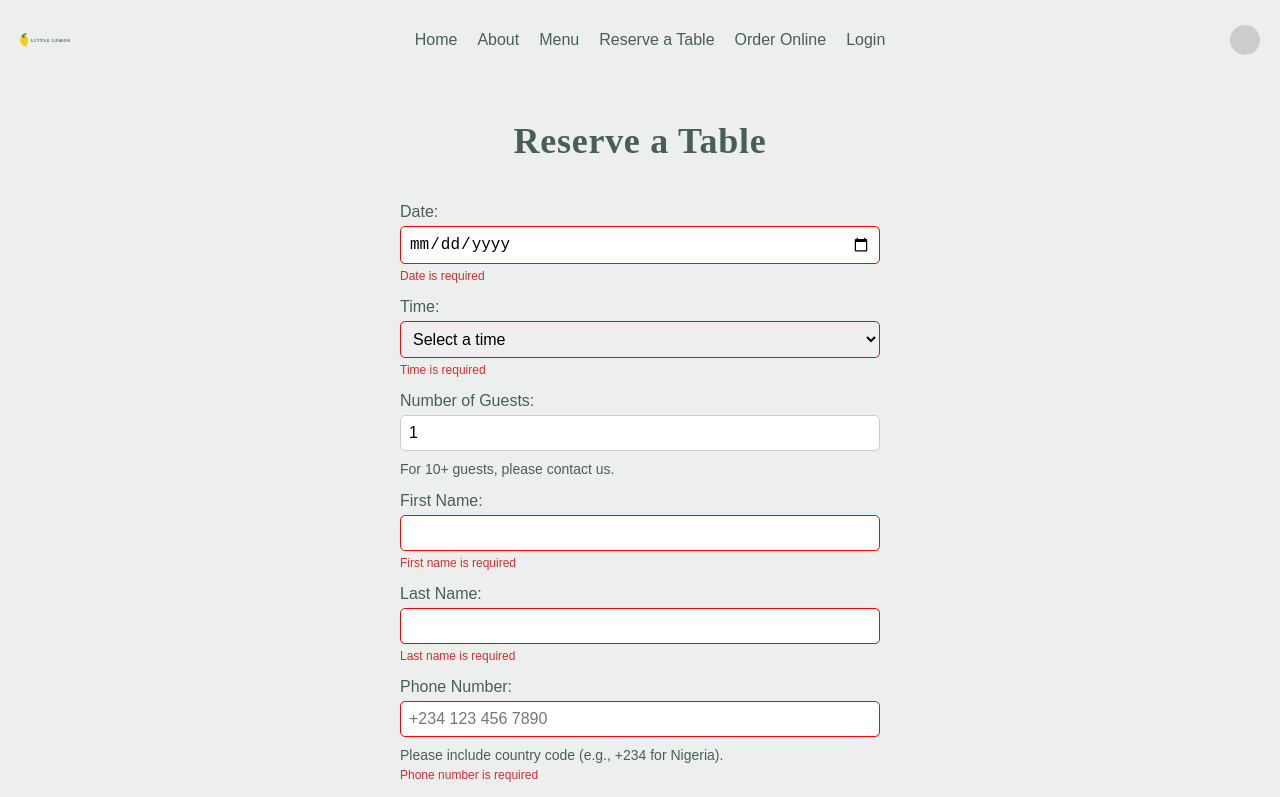
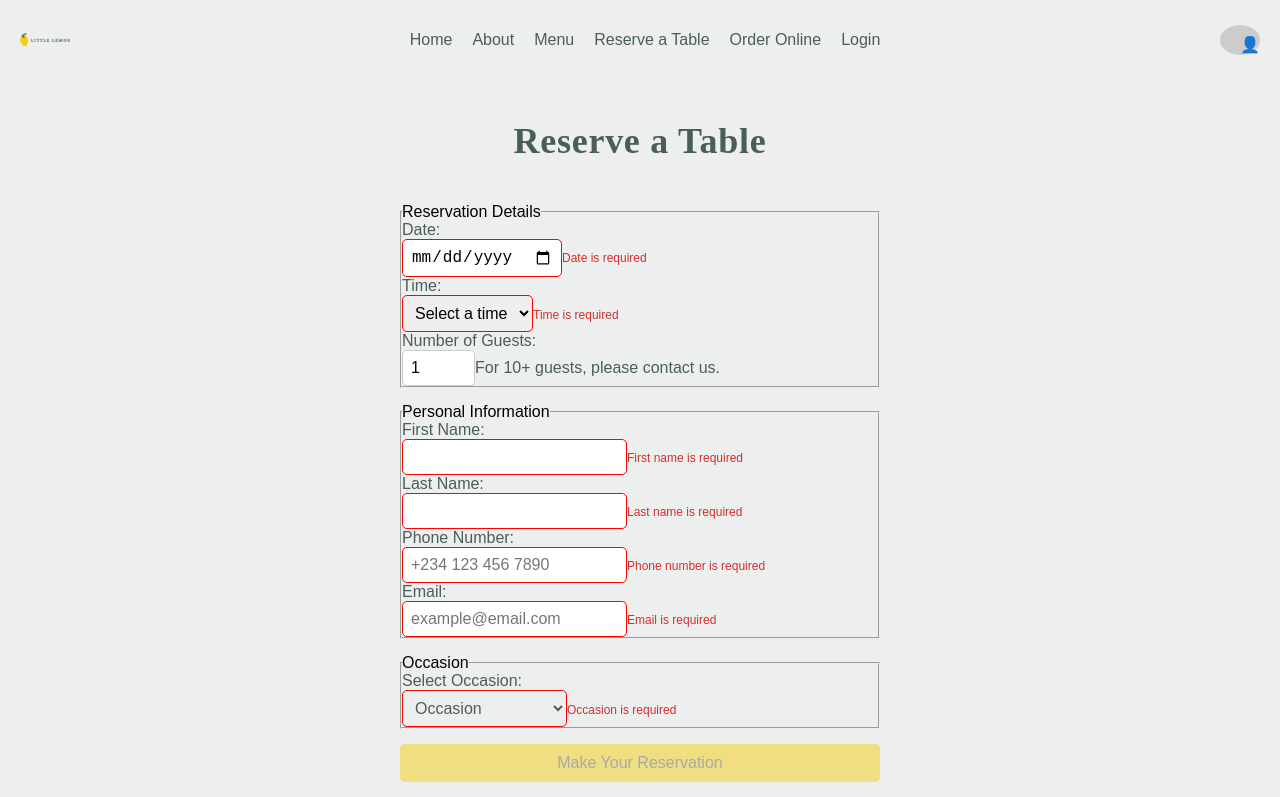
Before and after one commit to Hephzibah-SO-Cu/Little-Lemon-CS, a React (Create React App) app: page /booking in a window 1280 px wide. Shown: the top 797 px of the page. Built offline with nearby package versions, Linux system fonts and the light colour scheme.

Commit message:
Improved Semantic Markup and added ARIA attributes across components

```diff
--- a/src/App.js
+++ b/src/App.js
@@ -9,7 +9,9 @@ function App() {
     <div className="App">
       <Router>
         <Nav />
-        <Main />
+        <main>
+          <Main />
+        </main>
       </Router>
     </div>
   );
--- a/src/components/BookingForm.js
+++ b/src/components/BookingForm.js
@@ -1,27 +1,34 @@
-import React from 'react';
+// BookingForm.js
+import PropTypes from 'prop-types';
 
-function BookingForm({ formData, availableTimes, handleChange, handleSubmit, formErrors, isFormValid }) {
-  // Get today's date in YYYY-MM-DD format for the min attribute
-  const today = new Date().toISOString().split('T')[0];
-
+const BookingForm = ({
+  formData,
+  availableTimes,
+  handleChange,
+  handleSubmit,
+  formErrors,
+  isFormValid,
+}) => {
   return (
-    <form onSubmit={handleSubmit} noValidate>
-      <label htmlFor="date">
-        Date:
+    <form onSubmit={handleSubmit}>
+      <fieldset>
+        <legend>Reservation Details</legend>
+        <div className="form-group">
+          <label htmlFor="date">Date:</label>
           <input
             type="date"
             id="date"
             name="date"
             value={formData.date}
             onChange={handleChange}
-          min={today}
             required
             aria-required="true"
+            min={new Date().toISOString().split('T')[0]}
           />
           {formErrors.date && <span className="error">{formErrors.date}</span>}
-      </label>
-      <label htmlFor="time">
-        Time:
+        </div>
+        <div className="form-group">
+          <label htmlFor="time">Time:</label>
           <select
             id="time"
             name="time"
@@ -40,29 +47,30 @@ function BookingForm({ formData, availableTimes, handleChange, handleSubmit, for
             ))}
           </select>
           {formErrors.time && <span className="error">{formErrors.time}</span>}
-      </label>
-      <label htmlFor="guests">
-        Number of Guests:
+        </div>
+        <div className="form-group">
+          <label htmlFor="guests">Number of Guests:</label>
           <input
             type="number"
             id="guests"
             name="guests"
+            value={formData.guests}
+            onChange={handleChange}
             min="1"
             max="10"
             placeholder="1-10"
-          value={formData.guests}
-          onChange={handleChange}
             required
             aria-required="true"
             aria-describedby="guest-note"
           />
-        <span id="guest-note" className="guest-note">
-          For 10+ guests, please contact us.
-        </span>
           {formErrors.guests && <span className="error">{formErrors.guests}</span>}
-      </label>
-      <label htmlFor="firstName">
-        First Name:
+          <span id="guest-note">For 10+ guests, please contact us.</span>
+        </div>
+      </fieldset>
+      <fieldset>
+        <legend>Personal Information</legend>
+        <div className="form-group">
+          <label htmlFor="firstName">First Name:</label>
           <input
             type="text"
             id="firstName"
@@ -76,9 +84,9 @@ function BookingForm({ formData, availableTimes, handleChange, handleSubmit, for
             title="First name must contain only letters and be at least 2 characters long"
           />
           {formErrors.firstName && <span className="error">{formErrors.firstName}</span>}
-      </label>
-      <label htmlFor="lastName">
-        Last Name:
+        </div>
+        <div className="form-group">
+          <label htmlFor="lastName">Last Name:</label>
           <input
             type="text"
             id="lastName"
@@ -92,50 +100,50 @@ function BookingForm({ formData, availableTimes, handleChange, handleSubmit, for
             title="Last name must contain only letters and be at least 2 characters long"
           />
           {formErrors.lastName && <span className="error">{formErrors.lastName}</span>}
-      </label>
-      <label htmlFor="phone">
-        Phone Number:
+        </div>
+        <div className="form-group">
+          <label htmlFor="phone">Phone Number:</label>
           <input
             type="tel"
             id="phone"
             name="phone"
+            value={formData.phone}
+            onChange={handleChange}
             pattern="\+[0-9]{1,3}\s?[0-9]{9,12}"
             placeholder="+234 123 456 7890"
-          value={formData.phone}
-          onChange={handleChange}
             required
             aria-required="true"
             aria-describedby="phone-note"
           />
-        <span id="phone-note" className="phone-note">
-          Please include country code (e.g., +234 for Nigeria).
-        </span>
           {formErrors.phone && <span className="error">{formErrors.phone}</span>}
-      </label>
-      <label htmlFor="email">
-        Email:
+        </div>
+        <div className="form-group">
+          <label htmlFor="email">Email:</label>
           <input
             type="email"
             id="email"
             name="email"
-          placeholder="example@email.com"
             value={formData.email}
             onChange={handleChange}
+            placeholder="example@email.com"
             required
             aria-required="true"
           />
           {formErrors.email && <span className="error">{formErrors.email}</span>}
-      </label>
-      <label htmlFor="occasion">
-        Select Occasion:
+        </div>
+      </fieldset>
+      <fieldset>
+        <legend>Occasion</legend>
+        <div className="form-group">
+          <label htmlFor="occasion">Select Occasion:</label>
           <select
             id="occasion"
             name="occasion"
             value={formData.occasion}
             onChange={handleChange}
-          className={formData.occasion ? 'occasion-selected' : 'occasion-default'}
             required
             aria-required="true"
+            className={formData.occasion ? 'occasion-selected' : 'occasion-default'}
           >
             <option value="" disabled hidden>
               Occasion
@@ -147,12 +155,40 @@ function BookingForm({ formData, availableTimes, handleChange, handleSubmit, for
             <option value="Other">Other</option>
           </select>
           {formErrors.occasion && <span className="error">{formErrors.occasion}</span>}
-      </label>
-      <button type="submit" disabled={!isFormValid}>
+        </div>
+      </fieldset>
+      <button type="submit" disabled={!isFormValid} aria-label="On Click">
         Make Your Reservation
       </button>
     </form>
   );
-}
+};
+
+BookingForm.propTypes = {
+  formData: PropTypes.shape({
+    date: PropTypes.string.isRequired,
+    time: PropTypes.string.isRequired,
+    guests: PropTypes.oneOfType([PropTypes.string, PropTypes.number]).isRequired,
+    firstName: PropTypes.string.isRequired,
+    lastName: PropTypes.string.isRequired,
+    phone: PropTypes.string.isRequired,
+    email: PropTypes.string.isRequired,
+    occasion: PropTypes.string.isRequired,
+  }).isRequired,
+  availableTimes: PropTypes.arrayOf(PropTypes.string).isRequired,
+  handleChange: PropTypes.func.isRequired,
+  handleSubmit: PropTypes.func.isRequired,
+  formErrors: PropTypes.shape({
+    date: PropTypes.string,
+    time: PropTypes.string,
+    guests: PropTypes.string,
+    firstName: PropTypes.string,
+    lastName: PropTypes.string,
+    phone: PropTypes.string,
+    email: PropTypes.string,
+    occasion: PropTypes.string,
+  }).isRequired,
+  isFormValid: PropTypes.bool.isRequired,
+};
 
 export default BookingForm;
--- a/src/components/BookingPage.js
+++ b/src/components/BookingPage.js
@@ -182,6 +182,7 @@ function BookingPage({ availableTimes, dispatch, submitForm, bookingData }) {
 
   return (
     <>
+      <main>
         <section className="booking-page">
           <h1>Reserve a Table</h1>
           <BookingForm
@@ -192,8 +193,8 @@ function BookingPage({ availableTimes, dispatch, submitForm, bookingData }) {
             formErrors={formErrors}
             isFormValid={isFormValid()}
           />
-        <h2>Existing Bookings</h2>
-        <table>
+          <h2 id="existing-bookings">Existing Bookings</h2>
+          <table aria-labelledby="existing-bookings">
             <thead>
               <tr>
                 <th>Date</th>
@@ -214,6 +215,7 @@ function BookingPage({ availableTimes, dispatch, submitForm, bookingData }) {
             </tbody>
           </table>
         </section>
+      </main>
       <Footer />
     </>
   );
--- a/src/components/Footer.js
+++ b/src/components/Footer.js
@@ -1,12 +1,15 @@
 import React from 'react';
+import { Link } from 'react-router-dom'; // Import Link for the logo
 import logo from '../icons_assets/Logo.svg'; // Adjust path as needed
 
 function Footer() {
   return (
     <footer className="footer">
       <div className="footer-content">
-        <img src={logo} alt="Little Lemon Logo" width="50" height="50" />
-        <nav>
+        <Link to="/" aria-label="Go to homepage">
+          <img src={logo} alt="Little Lemon Logo" width="50" height="50" />
+        </Link>
+        <nav aria-label="Footer main navigation">
           <ul>
             <li><a href="#home">Home</a></li>
             <li><a href="#about">About</a></li>
@@ -14,11 +17,11 @@ function Footer() {
           </ul>
         </nav>
         <p>Contact: <a href="mailto:info@littlelemon.com">info@littlelemon.com</a></p>
-        <nav>
+        <nav aria-label="Social media navigation">
           <ul>
-            <li><a href="#facebook">Facebook</a></li>
-            <li><a href="#instagram">Instagram</a></li>
-            <li><a href="#twitter">Twitter</a></li>
+            <li><a href="#facebook" aria-label="Visit our Facebook page">Facebook</a></li>
+            <li><a href="#instagram" aria-label="Visit our Instagram page">Instagram</a></li>
+            <li><a href="#twitter" aria-label="Visit our Twitter page">Twitter</a></li>
           </ul>
         </nav>
       </div>
--- a/src/components/Nav.js
+++ b/src/components/Nav.js
@@ -25,7 +25,9 @@ function Nav() {
 
   return (
     <nav className="nav" ref={menuRef}>
-      <img src={logo} alt="Little Lemon Logo" width="50" height="50" />
+      <Link to="/" onClick={handleLinkClick} aria-label="Go to homepage">
+        <img src={logo} alt="Little Lemon Logo" width="50" height="50" />
+      </Link>
       <button
         className="hamburger"
         onClick={() => setIsMenuOpen(!isMenuOpen)}
@@ -41,7 +43,10 @@ function Nav() {
         <li><Link to="/order" onClick={handleLinkClick}>Order Online</Link></li>
         <li><Link to="/login" onClick={handleLinkClick}>Login</Link></li>
       </ul>
-      <span className="user-icon"></span>
+      <button className="user-icon" aria-label="Open user menu">
+        {/* Assuming an icon will be added here, e.g., a user profile icon */}
+        <span role="img" aria-hidden="true">👤</span>
+      </button>
     </nav>
   );
 }
```
Lines whose indentation alone changed are shown as unchanged.
